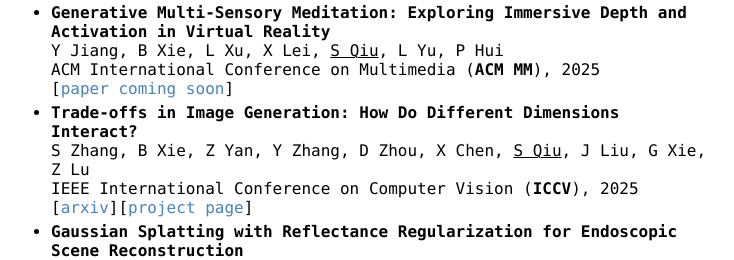
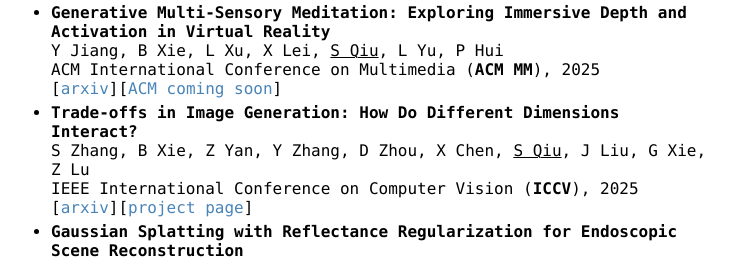
Before and after one commit to ShiQiu0419/ShiQiu0419.github.io, a Jekyll site: the page built from index.md, in a window 1280 px wide and 900 px high, scrolled down 943 px. Shown: the part 181-441 px from the top of the window, without its empty margins (259-993 px from the left). Built offline with Jekyll 4.4.1, drawn with Linux system fonts in a browser that asks for light colours; our own code applies the rules of GitHub Pages for plain Markdown files.

Commit message:
Update index.md

```diff
--- a/index.md
+++ b/index.md
@@ -40,7 +40,7 @@
 * **Generative Multi-Sensory Meditation: Exploring Immersive Depth and Activation in Virtual Reality**
 Y Jiang, B Xie, L Xu, X Lei, <ins>S Qiu</ins>, L Yu, P Hui
 ACM International Conference on Multimedia (**ACM MM**), 2025
-[[paper coming soon](https://shiqiu0419.github.io/)]
+[[arxiv](https://arxiv.org/abs/2510.11830)][[ACM coming soon](https://shiqiu0419.github.io/)]
 * **Trade-offs in Image Generation: How Do Different Dimensions Interact?**
 S Zhang, B Xie, Z Yan, Y Zhang, D Zhou, X Chen, <ins>S Qiu</ins>, J Liu, G Xie, Z Lu
 IEEE International Conference on Computer Vision (**ICCV**), 2025
```
